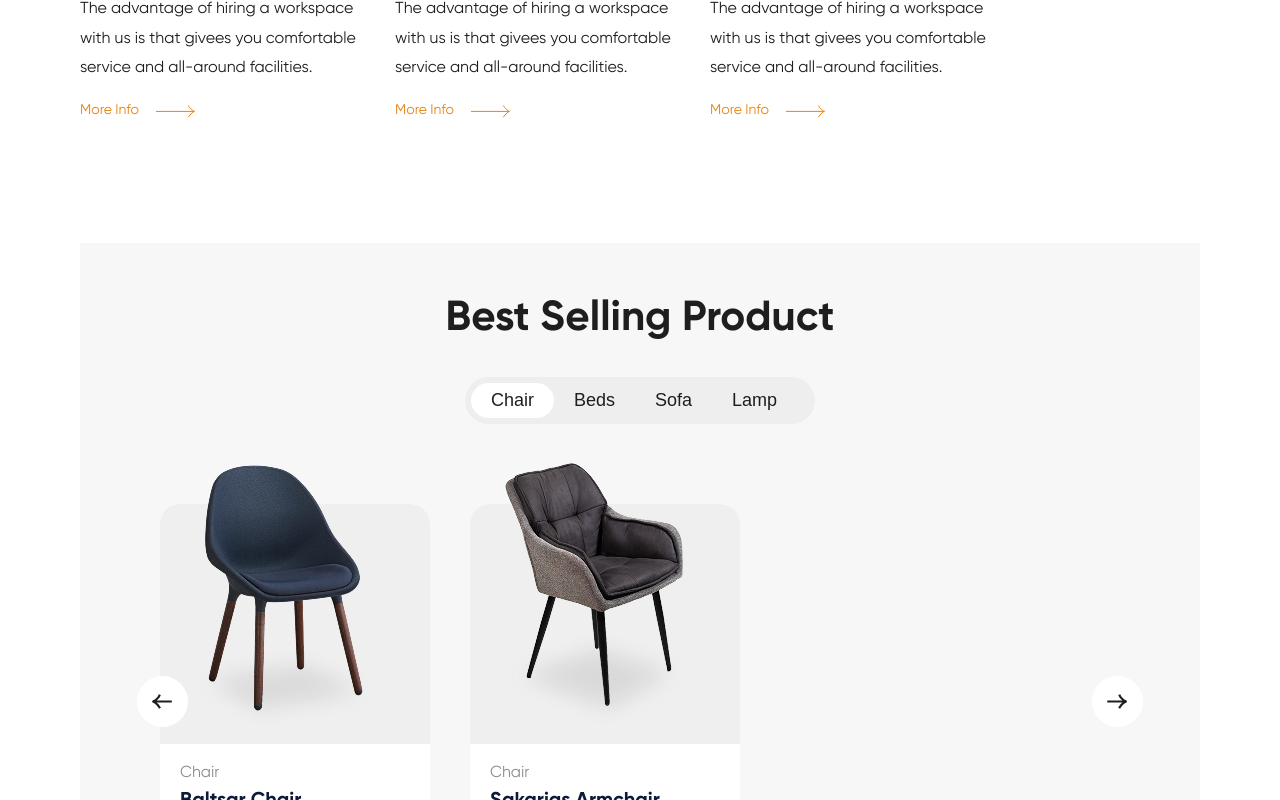
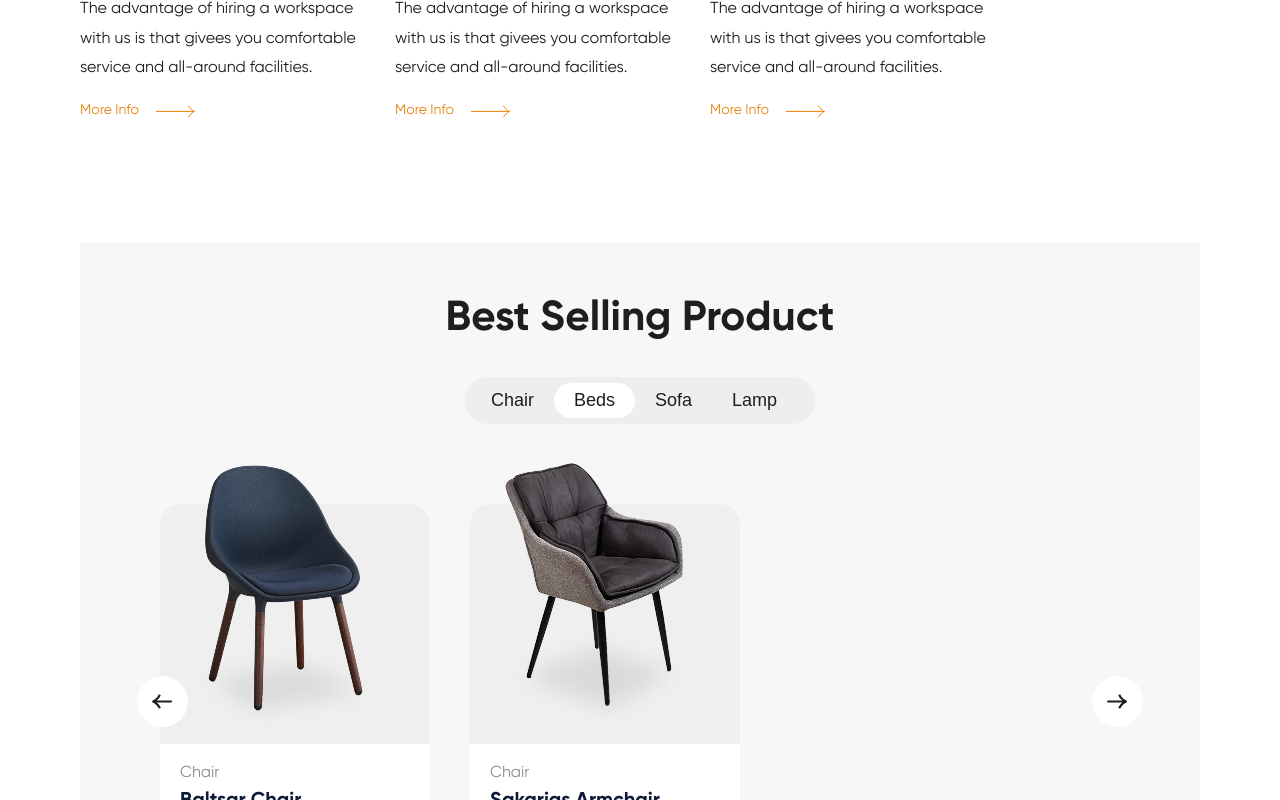
Before and after one commit to isHardCoded/panto-html, a plain HTML site: page index.html in a window 1280 px wide. Both pictures are taken after a click on the button "Beds". Shown: the part 1363-2163 px from the top of the page. Drawn offline with nearby package versions, Linux system fonts and the light colour scheme; files whose address does not match are found by name.

Commit message:
Добавили переключение между категориями

```diff
--- a/index.html
+++ b/index.html
@@ -107,12 +107,7 @@
 				<div class="products">
 					<h2>Best Selling Product</h2>
 					<!-- PRODUCTS FILTER -->
-					<nav class="products-filter">
-						<button class="filter active-filter">Chair</button>
-						<button class="filter">Beds</button>
-						<button class="filter">Sofa</button>
-						<button class="filter">Lamp</button>
-					</nav>
+					<nav class="products-filter"></nav>
 					<!-- PRODUCTS CARDS -->
 					<div class="products-container">
 						<button class="prev">
--- a/src/assets/js/index.js
+++ b/src/assets/js/index.js
@@ -12,6 +12,25 @@ let products = [
 		name: 'Sakarias Armchair',
 		imageUrl: './public/images/chair-2.png',
 		price: 392,
+	},
+]
+
+let categories = [
+	{
+		id: 1,
+		name: 'Chair',
+	},
+	{
+		id: 2,
+		name: 'Beds',
+	},
+	{
+		id: 3,
+		name: 'Sofa',
+	},
+	{
+		id: 4,
+		name: 'Lamp',
 	},
 ]
 
@@ -30,11 +49,12 @@ function addToCart(name) {
 	showToast()
 }
 
-products.forEach(product => {
-	let card = document.createElement('div')
-	card.classList.add('card')
+function showProducts() {
+	products.forEach(product => {
+		let card = document.createElement('div')
+		card.classList.add('card')
 
-	card.innerHTML = `
+		card.innerHTML = `
     <div class="card-image">
 		<img src="${product.imageUrl}" alt="" />
 	</div>
@@ -57,5 +77,29 @@ products.forEach(product => {
 	</div>
     `
 
-	document.querySelector('.products-container').appendChild(card)
+		document.querySelector('.products-container').appendChild(card)
+	})
+}
+
+const buttons = categories.map((category, index) => {
+	let button = document.createElement('button')
+	button.classList.add('filter')
+	button.textContent = category.name
+
+	if (index === 0) button.classList.add('active-filter')
+
+	button.addEventListener('click', () => setActive(index))
+	return button
 })
+
+function setActive(activeIndex) {
+	buttons.forEach((button, index) => {
+		button.classList.toggle('active-filter', index === activeIndex)
+	})
+}
+
+showProducts()
+
+buttons.forEach(button =>
+	document.querySelector('.products-filter').appendChild(button)
+)
--- a/src/assets/styles/main.css
+++ b/src/assets/styles/main.css
@@ -79,7 +79,7 @@
 	background: none;
 }
 
-.active-filter {
+.filter.active-filter {
 	background-color: white;
 }
 
```
